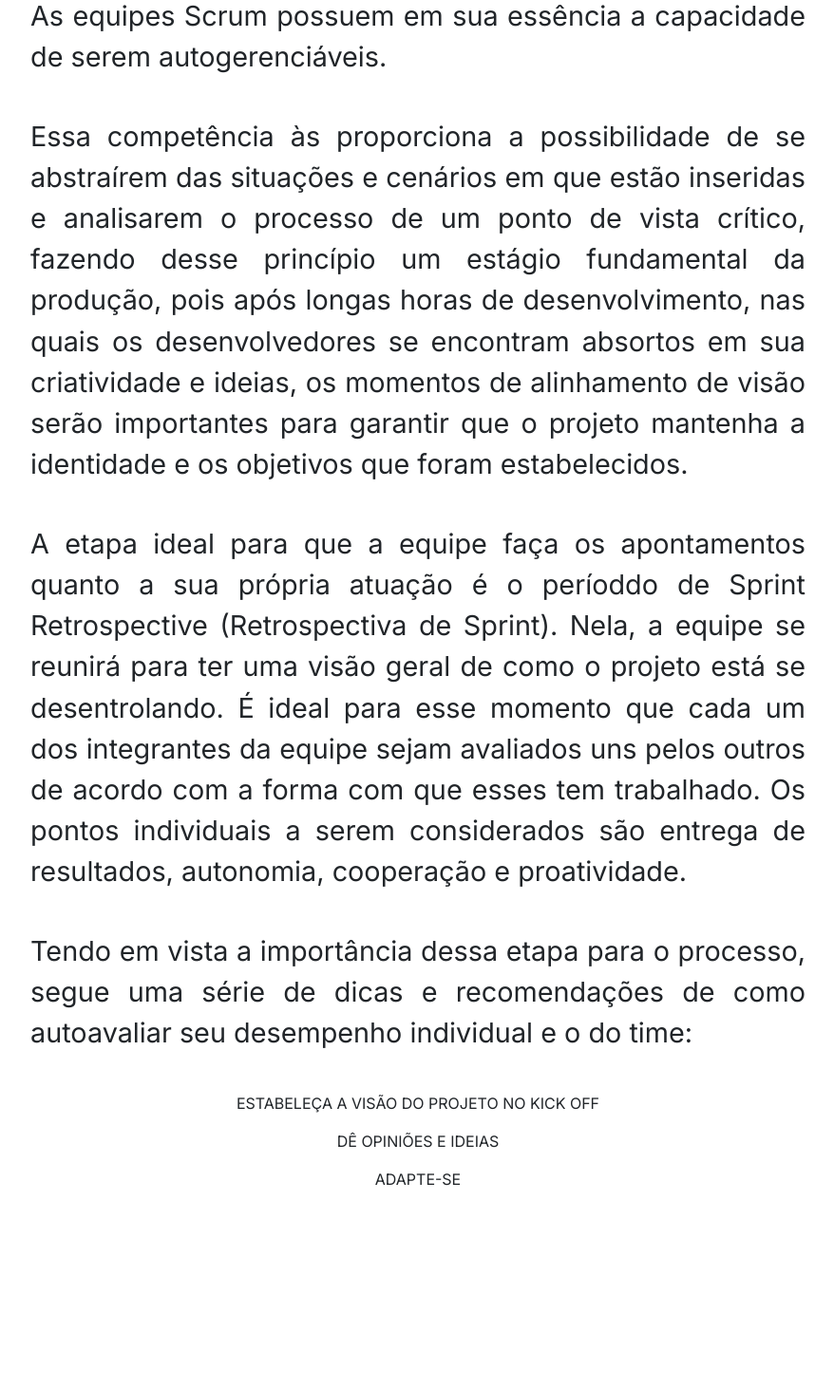
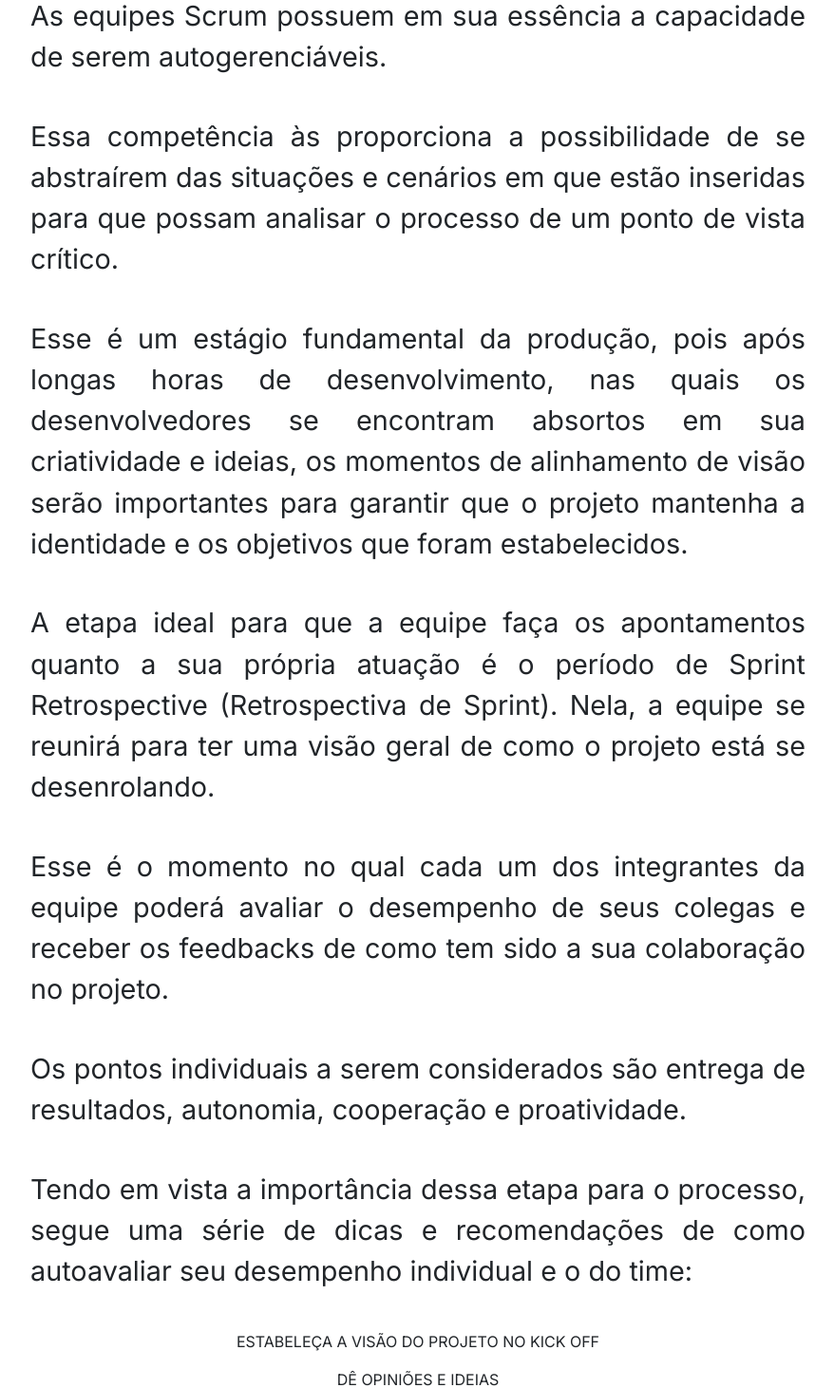
Before and after one commit to MarkVN2/Plataforma-Scrum, a Flask app: page /metodologia/autoavaliacao in a window 1280 px wide. Shown: the part 594-2056 px from the top of the page at 95% size, without its empty margins (200-1078 px from the left). Before the commit the page ends 1843 px from the top, so only its background shows below. Run offline with Flask 2, Linux system fonts and the light colour scheme.

Commit message:
Update 'autoavaliacao' content
'Autoavaliacao' page content updated

```diff
--- a/plataforma_scrum/templates/autoavaliacao.html
+++ b/plataforma_scrum/templates/autoavaliacao.html
@@ -14,12 +14,24 @@
       </p>
 
       <p class="met-auto-para">
-        Essa competência às proporciona a possibilidade de se abstraírem das situações e cenários em que estão inseridas e analisarem o processo de um ponto de vista crítico, fazendo desse princípio um estágio fundamental da produção, pois após longas horas de desenvolvimento, nas quais os desenvolvedores se encontram absortos em sua criatividade e ideias, os momentos de alinhamento de visão serão importantes para garantir que o projeto mantenha a identidade e os objetivos que foram estabelecidos.
+        Essa competência às proporciona a possibilidade de se abstraírem das situações e cenários em que estão inseridas para que possam analisar o processo de um ponto de vista crítico.
       </p>
 
       <p class="met-auto-para">
-        A etapa ideal para que a equipe faça os apontamentos quanto a sua própria atuação é o períoddo de Sprint Retrospective (Retrospectiva de Sprint). Nela, a equipe se reunirá para ter uma visão geral de como o projeto está se desentrolando. É ideal para esse momento que cada um dos integrantes da equipe sejam avaliados uns pelos outros de acordo com a forma com que esses tem trabalhado. Os pontos individuais a serem considerados são entrega de resultados, autonomia, cooperação e proatividade.
+        Esse é um estágio fundamental da produção, pois após longas horas de desenvolvimento, nas quais os desenvolvedores se encontram absortos em sua criatividade e ideias, os momentos de alinhamento de visão serão importantes para garantir que o projeto mantenha a identidade e os objetivos que foram estabelecidos.
       </p>
+
+      <p class="met-auto-para">
+        A etapa ideal para que a equipe faça os apontamentos quanto a sua própria atuação é o período de Sprint Retrospective (Retrospectiva de Sprint). Nela, a equipe se reunirá para ter uma visão geral de como o projeto está se desenrolando.
+      </p>
+
+      <p class="met-auto-para">
+        Esse é o momento no qual cada um dos integrantes da equipe poderá avaliar o desempenho de seus colegas e receber os feedbacks de como tem sido a sua colaboração no projeto.
+      </p>
+
+      <P class="met-auto-para">
+        Os pontos individuais a serem considerados são entrega de resultados, autonomia, cooperação e proatividade.
+      </P>
 
       <p class="met-auto-para">
         Tendo em vista a importância dessa etapa para o processo, segue uma série de dicas e recomendações de como autoavaliar seu desempenho individual e o do time:
```
Also changed, not shown: docs/content.txt (+10 -3 lines).
